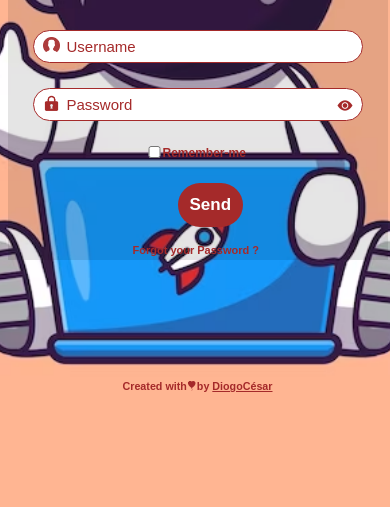
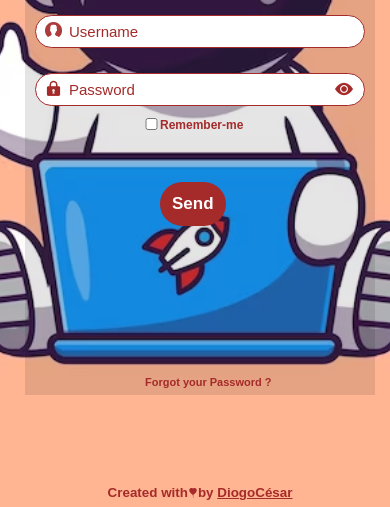
Before and after one commit to DiogoCesar1983/Projeto-formulario-pagina-de-login, a plain HTML site: page index.html in a window 390 px wide. Shown: the part 337-844 px from the top of the page. Drawn offline with nearby package versions, Linux system fonts and the light colour scheme.

Commit message:
Alterações para melhor responsividade.

```diff
--- a/assets/css/template.css
+++ b/assets/css/template.css
@@ -79,9 +79,9 @@ form{
 #eye{
     position:absolute;
     color:brown;
-    font-size:15px;
-    margin-top:9px;
-    margin-left: -25px;
+    font-size:18px;
+    margin-top:7px;
+    margin-left: -30px;
 }
 
 .check{
@@ -134,7 +134,7 @@ form{
     font-weight: bold;
     text-decoration: none;
     color:brown;
-    margin-left: 100px;
+    margin-left: 110px;
 }
 
 .copyright{
@@ -142,7 +142,7 @@ form{
     position:absolute;
     font-size:16px;
     color:brown;
-    margin-top:580px;
+    margin-top:auto;
 }
 
 .copyright a{
@@ -162,27 +162,61 @@ form{
 
                                  /*RESPONSIVIDADE*/
 
-                  /*4K 1440PX*/
+                                /*2560px*/
+ @media(max-width:2560px) {
+    .copyright{
+        margin-top:600px;
+        font-size:20px;
+
+    }
 
 
+ }
+
+
+
+                                 /*1920PX*/
 @media(max-width:1920px){
     .copyright{
-        margin-top:580px;
+        margin-top:570px;
     }
 }
 
 
+                                /*1440PX*/
+
 @media(max-width:1440px){
+
+    .formulario{
+        margin-left:350px;
+
+    }
     .copyright{
-        margin-top:550px;
+        margin-top:610px;
+        margin-left:-200px;
+        font-size:20px;
     }
 }
 
+
+
+                                /*1024PX*/
+
 @media(max-width:1024px){
+
+    .formulario{
+        margin-top:120px;
+        margin-right:-150px;
+    }
     .copyright{
-        margin-top:495px;
+        margin-top:525px;
     }
 }
+
+
+
+
+                                /*768PX*/
 
 
 @media(max-width:768px){
@@ -192,84 +226,66 @@ form{
     }
 
    .formulario{
-    width:600px;
-    height:450px;
-    margin-left:-5px;
+    margin-left:-140px;
+    width:350px;
+    height:500px;
+   }
+
+   .check{
+    margin-left:110px;
+   }
+
+   .button{
+    margin-top:50px;
    }
 
    .forgot{
-    margin-top:80px;
+    margin-top:240px;
 
 }
 
 .copyright{
-    margin-top:520px;
+    margin-top:590px;
+    margin-left:0px;
 }
 
 
 }
 
-@media(max-width:426px){
-
-    #container{
-        margin-left:5px;
-    }
-
-    .formulario{
-        width:380px;
-        height:350px;
-
-    }
-
-    .check{
-        margin-top:25px;
-        margin-left:115px;
-    }
-
-    .button{
-        margin-left:145px;
-    }
-
-    .copyright{
-        margin-top:470px;
-    }
-
-
-}
-
-@media(max-width:376px){
 
 
 
-    .formulario{
-        max-width:350px;
-        height:350px;
+                                /*425PX*/
 
-    }
-
-    .check{
-        margin-top:30px;
-        margin-left:115px;
-    }
+@media(min-width:425px){
 
     .button{
+        margin-top:10px;
         margin-left:135px;
-    }
-
-    .forgot{
-        margin-left:8px;
     }
 
 
 
 
-}
-
-@media(max-width:321px){
+  }
 
 
 
-    .formulario{
+
+                                /*375PX*/
+
+@media(max-width:375px){
+    .copyright{
+        margin-top:540px;
+    }
+}
+
+
+
+                                /*320PX*/
+@media(max-width:320px){
+
+.formulario{
         max-width:300px;
         height:360px;
 
@@ -284,14 +300,19 @@ form{
     }
 
     .button{
+        margin-top:10px;
         margin-left:105px;
     }
 
+
     .forgot{
-        margin-left:-25px;
-
-
+        margin-top:170px;
+        margin-left:-40px;
     }
 
 
+    .copyright{
+        margin-top:520px;
+    }
+
 }
```
Also changed, not shown: index.html (+1 -2 lines).
